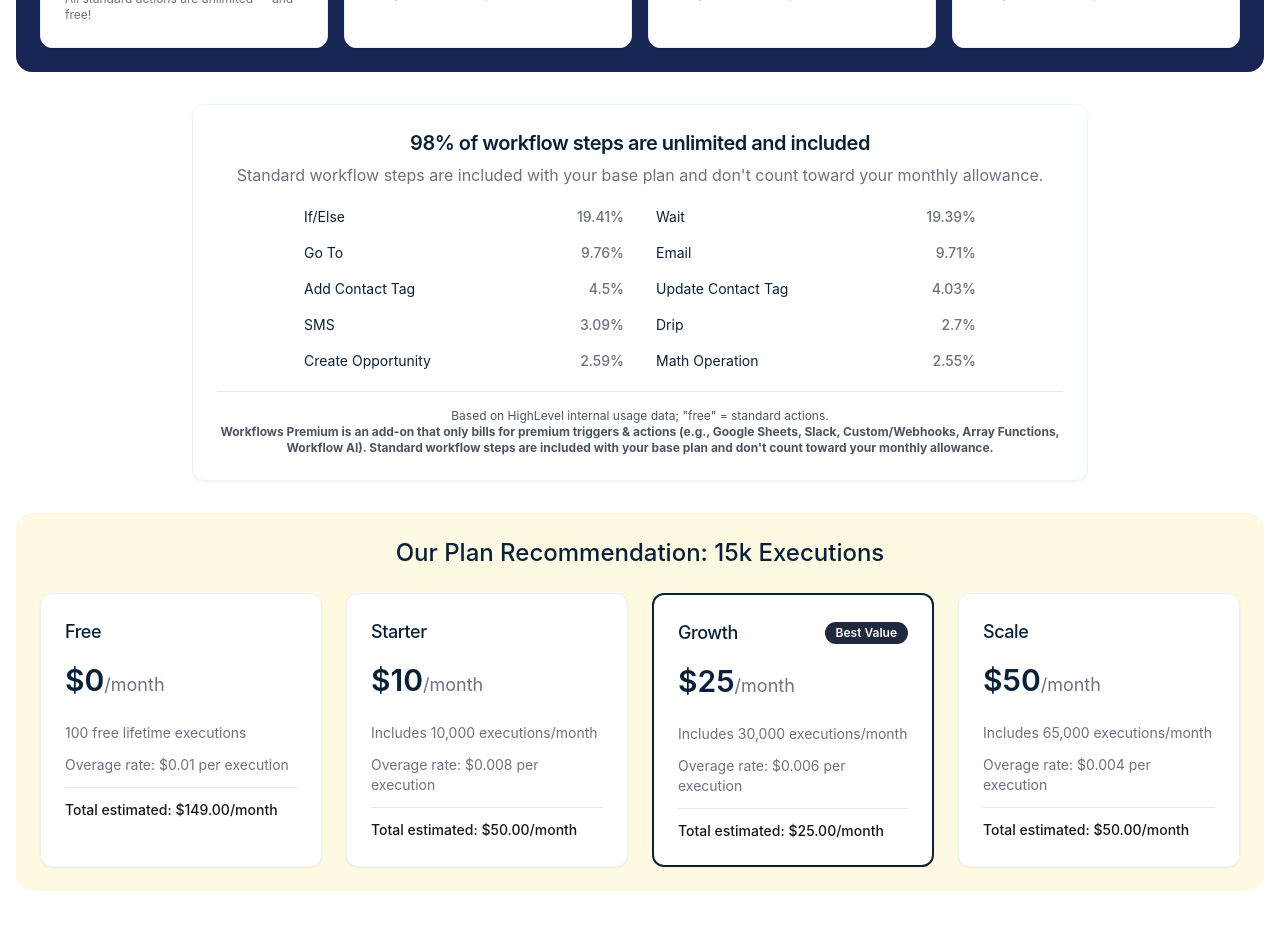
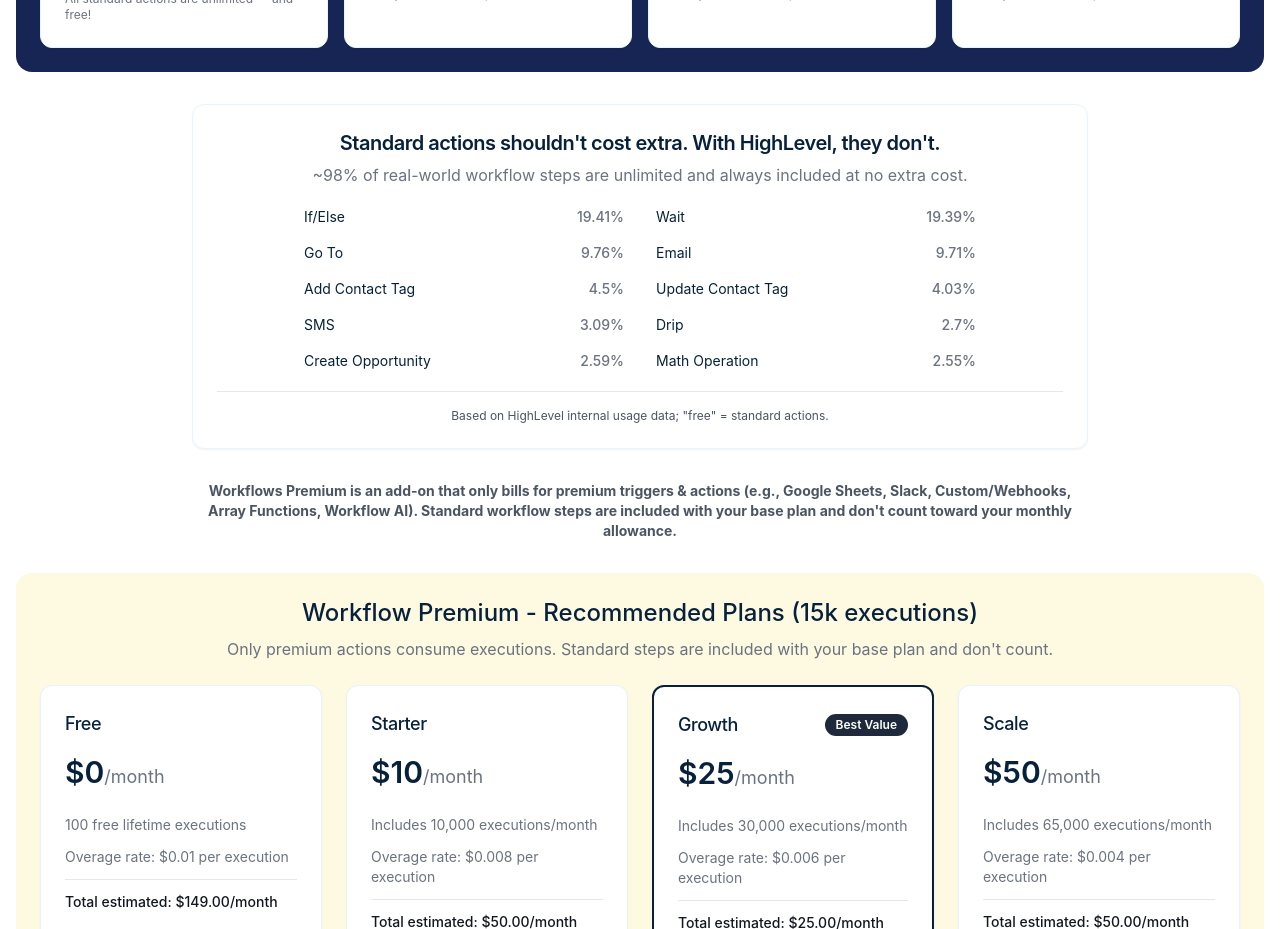
Before and after one commit to ashwinraghunandan/workflow-premium-savings-comparison-31, a React (Vite) app: page /cost-comparison in a window 1280 px wide. Shown: the part 1260-2189 px from the top of the page. Built offline with nearby package versions, Linux system fonts and the light colour scheme.

Commit message:
Fix: Update pricing and proof block
Update the "Free Steps Proof Block" with new text and a disclaimer.
Update the "Workflows Premium" heading and subtitle in the pricing table.
The execution count in the "Workflows Premium" heading will be dynamically updated.

```diff
--- a/src/components/SavingsCalculator.tsx
+++ b/src/components/SavingsCalculator.tsx
@@ -301,8 +301,8 @@ const SavingsCalculator: React.FC = () => {
         <div className="mb-8">
           <Card className="border border-hl-blue2 rounded-xl shadow-sm max-w-4xl mx-auto bg-white">
             <CardHeader className="pb-4">
-              <CardTitle className="text-xl font-semibold text-center text-hl-space">98% of workflow steps are unlimited and included</CardTitle>
-              <p className="text-center text-hl-neutral mt-2">Standard workflow steps are included with your base plan and don't count toward your monthly allowance.</p>
+              <CardTitle className="text-xl font-semibold text-center text-hl-space">Standard actions shouldn't cost extra. With HighLevel, they don't.</CardTitle>
+              <p className="text-center text-hl-neutral mt-2">~98% of real-world workflow steps are unlimited and always included at no extra cost.</p>
             </CardHeader>
             <CardContent>
               <div className="grid grid-cols-2 gap-x-8 gap-y-2 max-w-2xl mx-auto">
@@ -315,11 +315,16 @@ const SavingsCalculator: React.FC = () => {
               </div>
               <div className="text-xs text-muted-foreground text-center mt-4 pt-4 border-t">
                 Based on HighLevel internal usage data; "free" = standard actions.
-                <br />
-                <strong>Workflows Premium is an add-on that only bills for premium triggers & actions (e.g., Google Sheets, Slack, Custom/Webhooks, Array Functions, Workflow AI). Standard workflow steps are included with your base plan and don't count toward your monthly allowance.</strong>
               </div>
             </CardContent>
           </Card>
+        </div>
+
+        {/* Workflows Premium Disclaimer */}
+        <div className="mb-8 text-center max-w-4xl mx-auto">
+          <p className="text-sm text-muted-foreground">
+            <strong>Workflows Premium is an add-on that only bills for premium triggers & actions (e.g., Google Sheets, Slack, Custom/Webhooks, Array Functions, Workflow AI). Standard workflow steps are included with your base plan and don't count toward your monthly allowance.</strong>
+          </p>
         </div>
 
         {/* HighLevel Banner */}
@@ -331,9 +336,12 @@ const SavingsCalculator: React.FC = () => {
 
         {/* Plan Details */}
         <div className="mt-8 rounded-2xl p-6 bg-hl-yellow2">
-          <h2 className="text-2xl font-medium text-hl-space mb-6 text-center">
-            Our Plan Recommendation: {(monthlyExecutions / 1000).toFixed(0)}k Executions
+          <h2 className="text-2xl font-medium text-hl-space mb-2 text-center">
+            Workflow Premium - Recommended Plans ({(monthlyExecutions / 1000).toFixed(0)}k executions)
           </h2>
+          <p className="text-center text-hl-neutral mb-6">
+            Only premium actions consume executions. Standard steps are included with your base plan and don't count.
+          </p>
           <div className="grid grid-cols-1 md:grid-cols-2 lg:grid-cols-4 gap-6">
             {newPlans.map(plan => {
             const cost = calculateNewPlanCost(plan, monthlyExecutions);
```
